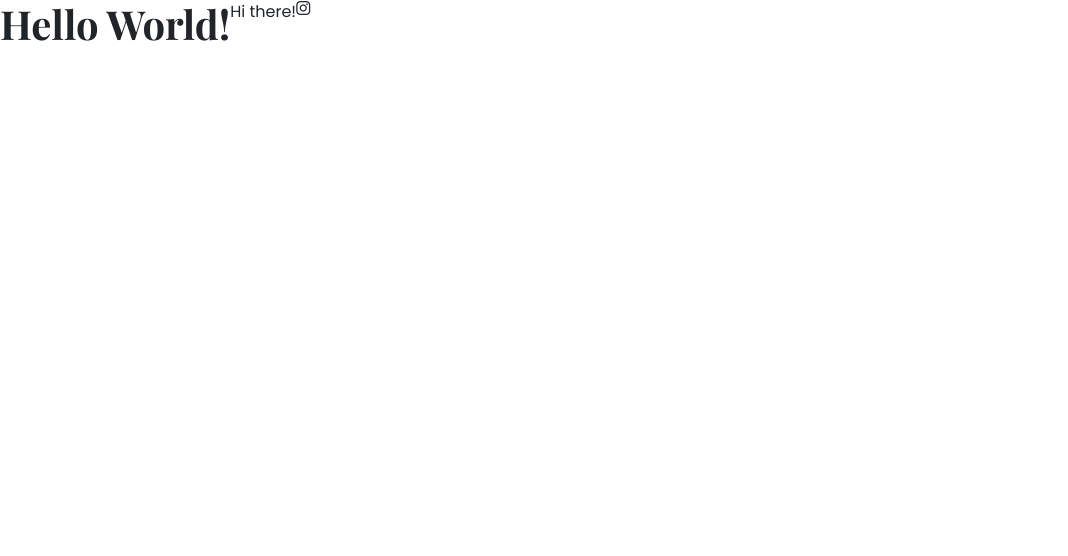
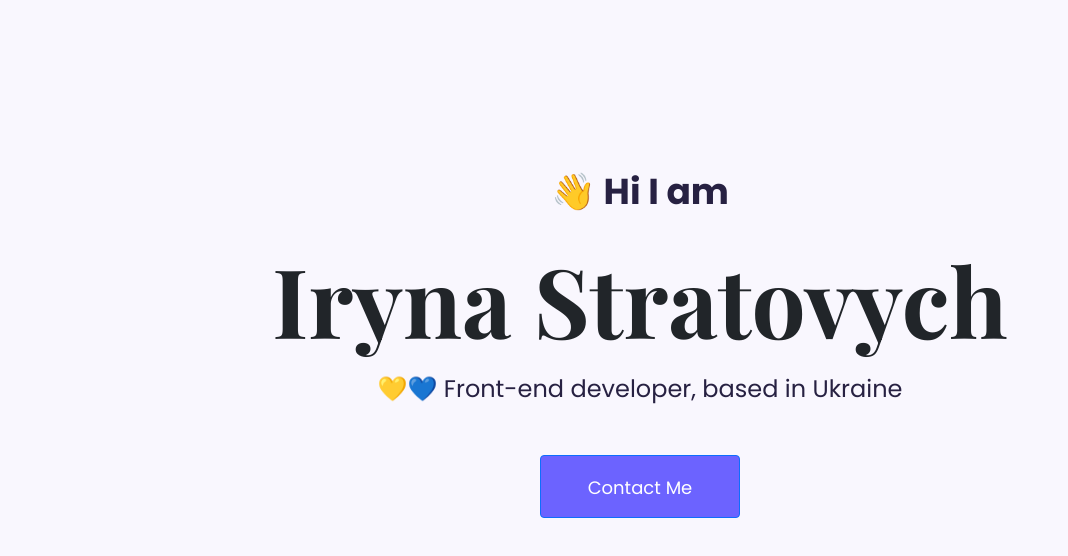
Before and after one commit to IrynaStratovych/portfolio-project, a plain HTML site: page index.html in a window 1280 px wide. Shown: the whole page, without its empty margins (0-1068 px from the left). Drawn offline with nearby package versions, Linux system fonts and the light colour scheme.

Commit message:
Added homepage styling

```diff
--- a/index.html
+++ b/index.html
@@ -26,10 +26,13 @@
     <title>Portfolio</title>
   </head>
   <body>
-    <div class="d-flex">
-      <h1>Hello World!</h1>
-      <p>Hi there!</p>
-      <i class="fa-brands fa-instagram"></i>
+    <div class="hero">
+      <p>👋 Hi I am</p>
+      <h1>Iryna Stratovych</h1>
+      <h2 class="mb-5">💛💙 Front-end developer, based in Ukraine</h2>
+      <div>
+        <a href="#" class="btn btn-primary">Contact Me</a>
+      </div>
     </div>
   </body>
 </html>
--- a/styles/styles.css
+++ b/styles/styles.css
@@ -1,12 +1,50 @@
-/*    font-family: 'Playfair Display', serif;
+:root {
+  --branding-color: #6c63ff;
+  --secondary-color: #f9f7fe;
+  --heading-font-family: "Playfair Display", serif;
+  --default-font-family: "Poppins", sans-serif;
+}
 
-    font-family: 'Poppins', sans-serif; */
-
+h1,
+h3 {
+  font-family: var(--heading-font-family);
+  font-weight: bold;
+}
 h1 {
-  font-family: "Playfair Display", serif;
-  font-weight: bold;
+  font-size: 96px;
+  line-height: 128px;
 }
 
 p {
-  font-family: "Poppins", sans-serif;
+  font-family: var(--default-font-family);
 }
+.hero {
+  background: var(--secondary-color);
+  text-align: center;
+  padding: 165px 0;
+}
+.hero p {
+  font-size: 36px;
+  font-weight: bold;
+}
+.hero h2 {
+  font-family: var(--default-font-family);
+  font-size: 24px;
+  font-weight: 400;
+  line-height: 36px;
+  color: #272142;
+}
+.hero p {
+  line-height: 54px;
+  color: #272142;
+}
+.btn {
+  background: var(--branding-color);
+  border-radius: 4px;
+  padding: 18px 30px;
+  width: 200px;
+  height: 63px;
+  font-size: 18px;
+  line-height: 27px;
+  font-family: var(--default-font-family);
+}
```
